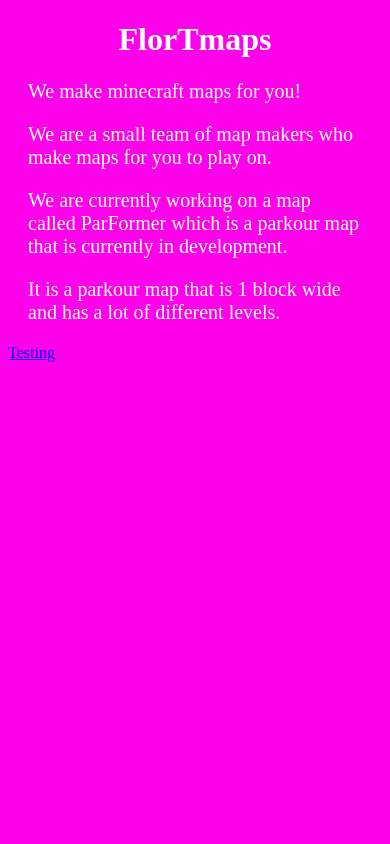
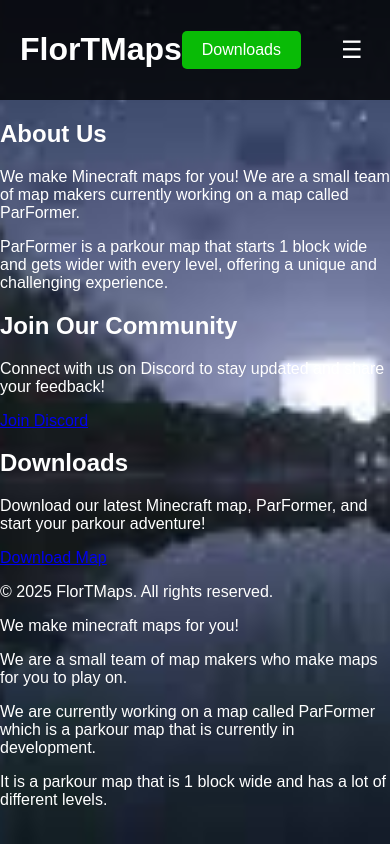
Before and after one commit to FlorTmaps/FlorTmaps.github.io, a plain HTML site: page Index.html in a window 390 px wide. Drawn offline with Linux system fonts and the light colour scheme; a web font is replaced by a local one.

Commit message:
Updated UI and made it a lot better
Added
Tiny5 font
favicon
background
bar thing at top
hamburger button

```diff
--- a/Index.html
+++ b/Index.html
@@ -1,36 +1,63 @@
 <!DOCTYPE html>
-<link rel="stylesheet" href="styles.css">
-<!-- Google tag (gtag.js) -->
-<script async src="https://www.googletagmanager.com/gtag/js?id=G-WY11QCHL5X"></script>
-<script>
-  window.dataLayer = window.dataLayer || [];
-  function gtag(){dataLayer.push(arguments);}
-  gtag('js', new Date());
+<html lang="en">
+<head>
+    <link rel="stylesheet" href="styles.css">
+    <link rel="icon" href="favicon.png" type="image/x-icon">
 
-  gtag('config', 'G-WY11QCHL5X');
-</script>
-<html lang="en">
-    <!-- This is the HTML file for FlorTmaps -->
-<head>
     <meta charset="UTF-8">
-    <!-- Google font stuff -->
+    <!-- Fixed Google Fonts -->
     <link rel="preconnect" href="https://fonts.googleapis.com">
-<link rel="preconnect" href="https://fonts.gstatic.com" crossorigin>
-<link href="https://fonts.googleapis.com/css2?family=Tiny5&display=swap" rel="stylesheet">
-   <!-- Google font end -->
+    <link rel="preconnect" href="https://fonts.gstatic.com" crossorigin>
+    <link href="https://fonts.googleapis.com/css2?family=Tiny5:wght@400&display=swap" rel="stylesheet">
+
     <meta http-equiv="X-UA-Compatible" content="IE=edge">
-    <!-- This is the viewport meta tag for responsive design -->
-<meta name="viewport" content="width=device-width, initial-scale=1.0">
-    <title>FlorTmaps</title>
-    <h1>FlorTmaps</h1>
-
-
+    <meta name="viewport" content="width=device-width, initial-scale=1.0">
+    <title>FlorTMaps</title>
 </head>
 <body>
+    <header>
+        <h1>FlorTMaps</h1>
+        <nav>
+            <a href="#downloads" class="nav-button">Downloads</a>
+            <button class="hamburger" id="hamburger-button">&#9776;</button>
+            <ul class="menu" id="menu">
+                <li><a href="#about">About</a></li>
+                <li><a href="#discord">Discord</a></li>
+            </ul>
+        </nav>
+    </header>
+    <main>
+        <section id="about">
+            <h2>About Us</h2>
+            <p>We make Minecraft maps for you! We are a small team of map makers currently working on a map called ParFormer.</p>
+            <p>ParFormer is a parkour map that starts 1 block wide and gets wider with every level, offering a unique and challenging experience.</p>
+        </section>
+        <section id="discord">
+            <h2>Join Our Community</h2>
+            <p>Connect with us on Discord to stay updated and share your feedback!</p>
+            <a href="https://discord.gg/vjFyvcd5up" class="button">Join Discord</a>
+        </section>
+        <section id="downloads">
+            <h2>Downloads</h2>
+            <p>Download our latest Minecraft map, ParFormer, and start your parkour adventure!</p>
+            <a href="downloads/ParFormer.zip" class="button">Download Map</a>
+        </section>
+    </main>
+    <footer>
+        <p>&copy; 2025 FlorTMaps. All rights reserved.</p>
+    </footer>
+    <script>
+        // JavaScript for hamburger menu toggle
+        const hamburgerButton = document.getElementById('hamburger-button');
+        const menu = document.getElementById('menu');
+        hamburgerButton.addEventListener('click', () => {
+            menu.classList.toggle('show');
+        });
+    </script>
+</body>
+</html>
     <p> We make minecraft maps for you! </p>
     <p> We are a small team of map makers who make maps for you to play on. </p>
     <p> We are currently working on a map called ParFormer which is a parkour map that is currently in development. </p>
     <p> It is a parkour map that is 1 block wide and has a lot of different levels. </p>
-
-    <a href="test124mc.github.io" class="button">Testing</a>
 </html>
--- a/styles.css
+++ b/styles.css
@@ -1,20 +1,76 @@
-body {
-  background-color: rgb(255, 0, 234);
-}
 .tiny5-regular {
   font-family: "Tiny5", sans-serif;
   font-weight: 400;
   font-style: normal;
 }
 
-h1 {
+body {
+  background-image: url('bg.jpg');
+  background-size: cover;
+  background-repeat: no-repeat;
+  background-position: center;
+  height: 100vh; /* Full viewport height */
+  width: 100vw; /* Full viewport width */
+  margin: 0; /* Remove default margin */
+  font-family: "Tiny5", sans-serif;
+  color: white; /* Makes all text white */
+}
+
+header {
+  display: flex;
+  justify-content: space-between;
+  align-items: center;
+  padding: 10px 20px;
+  background-color: rgba(0, 0, 0, 0.8);
   color: white;
-  text-align: center;
 }
-p {
-  font-size: 20px;
-  color: rgb(255, 255, 255);
-  margin: 20px;
+
+nav {
+  display: flex;
+  align-items: center;
+}
+
+.nav-button {
+  margin-right: 20px;
+  color: white;
+  text-decoration: none;
+  background-color: rgba(9, 255, 0, 0.719);
+  padding: 10px 20px;
+  border-radius: 5px;
+  font-size: 16px;
+}
+
+.hamburger {
+  background: none;
+  border: none;
+  color: white;
+  font-size: 24px;
+  cursor: pointer;
+}
+
+.menu {
+  display: none;
+  list-style: none;
+  padding: 0;
+  margin: 0;
+  position: absolute;
+  top: 40px;
+  right: 0;
+  background-color: rgba(0, 0, 0, 0.9);
+  border-radius: 5px;
+}
+
+.menu.show {
+  display: block;
+}
+
+.menu li {
+  padding: 10px 20px;
+}
+
+.menu li a {
+  color: white;
+  text-decoration: none;
 }
 
 button {
```
Also changed, not shown: bg.jpg (added), favicon.png (added).
